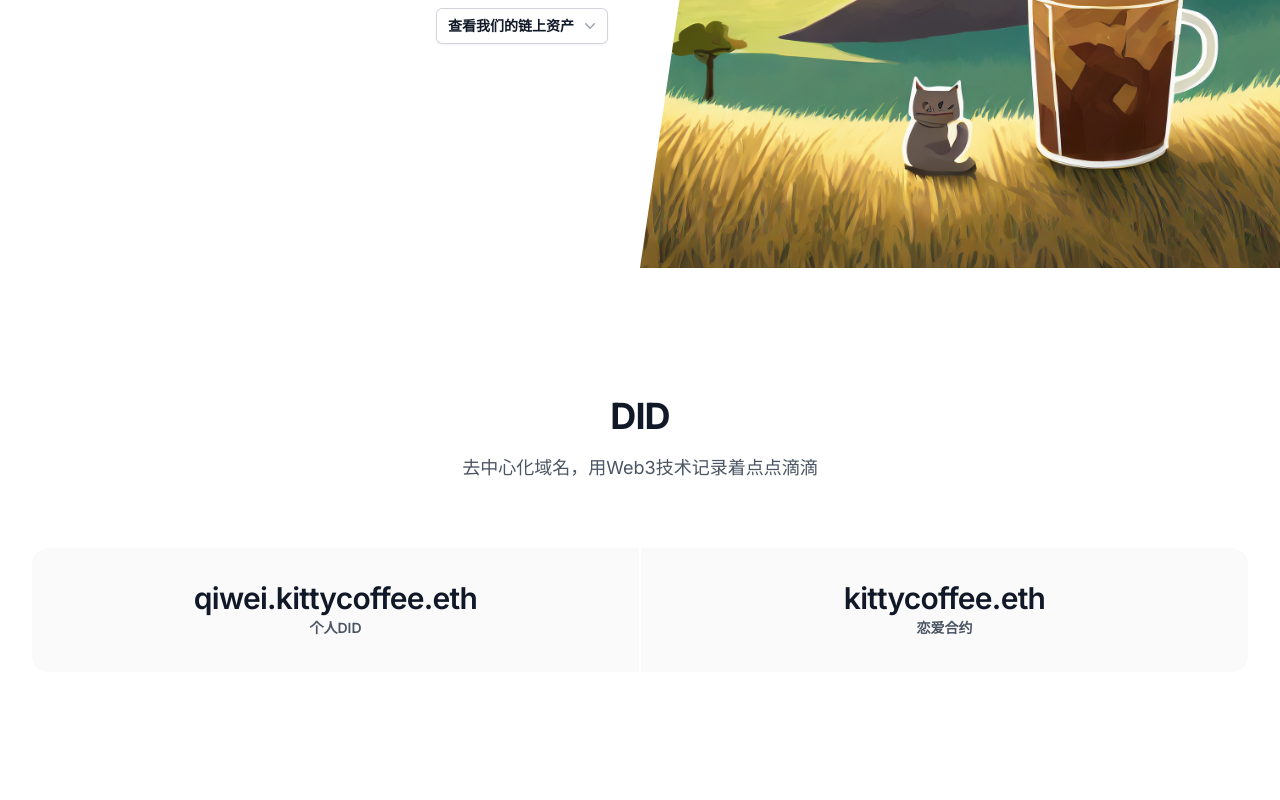
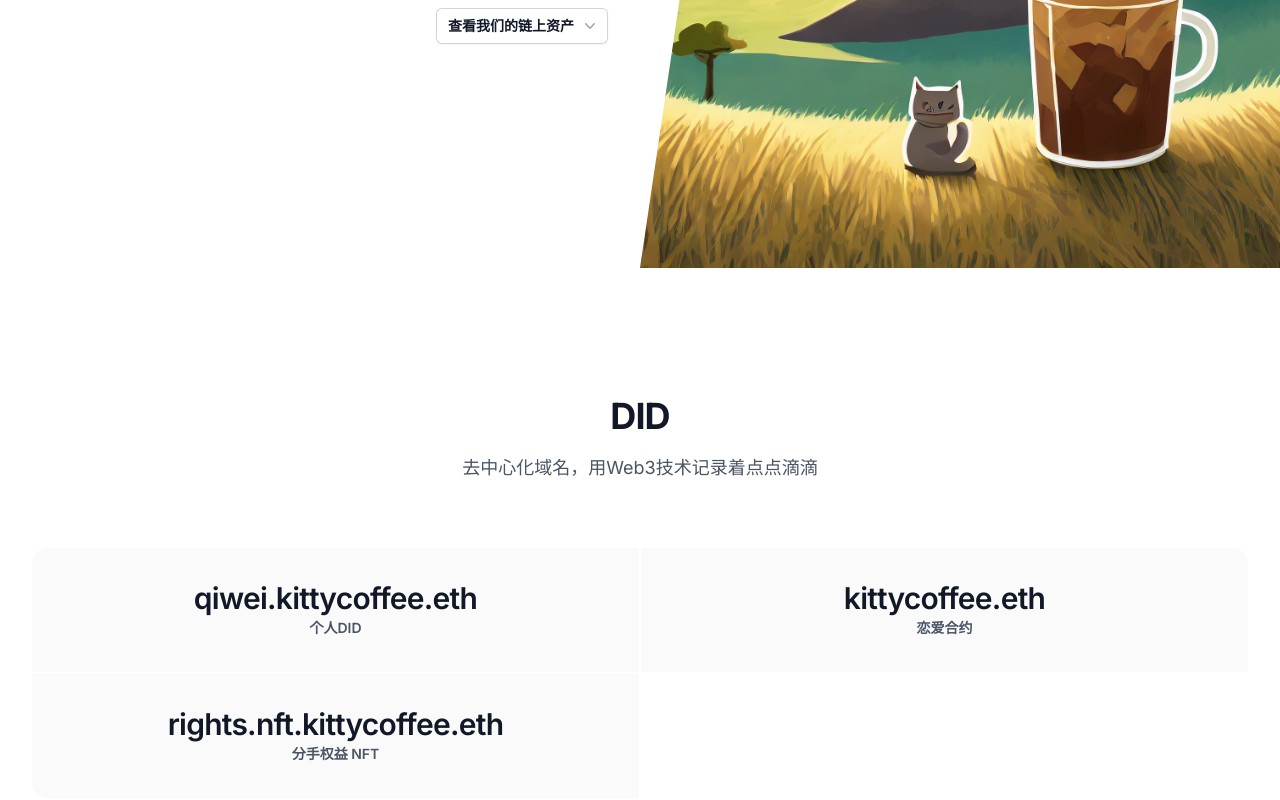
Before and after one commit to sirily11/kittycoffee, a Next.js app: page / in a window 1280 px wide. Shown: the part 600-1400 px from the top of the page. Built offline with nearby package versions, Linux system fonts and the light colour scheme.

Commit message:
fix: add nft

```diff
--- a/src/app/page.tsx
+++ b/src/app/page.tsx
@@ -11,7 +11,7 @@ export const metadata = {
   },
   openGraph: {
     type: "website",
-    url: "https://kittycoffee.vercel.app",
+    url: "https://kittycoffee.love",
     title: "KittyCoffee",
     description: "KittyCoffee, 我们的Web3.0小屋",
     images: [
--- a/src/components/EnsRecords.tsx
+++ b/src/components/EnsRecords.tsx
@@ -10,6 +10,12 @@ const stats = [
     name: "恋爱合约",
     value: "kittycoffee.eth",
     href: "https://app.ens.domains/kittycoffee.eth",
+  },
+  {
+    id: 3,
+    name: "分手权益 NFT",
+    value: "rights.nft.kittycoffee.eth",
+    href: "https://etherscan.io/address/0x5A4987DfeCedfB862Dba88A72CD491035dA6416e",
   },
 ];
 
```
